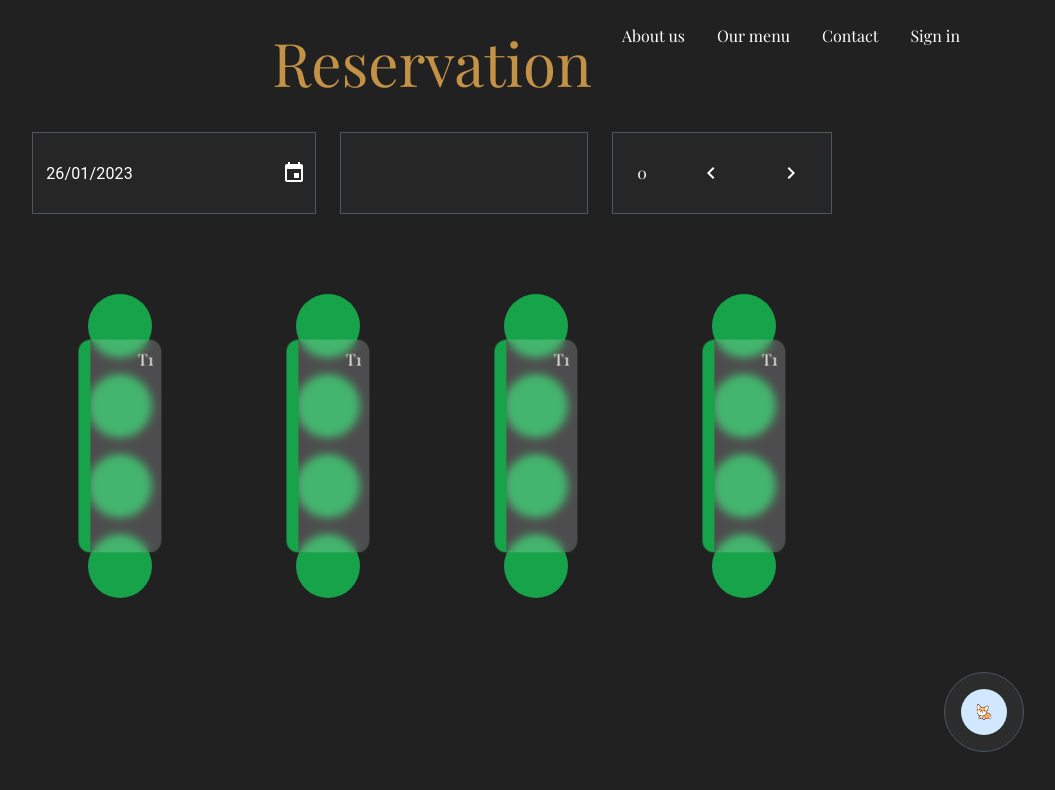
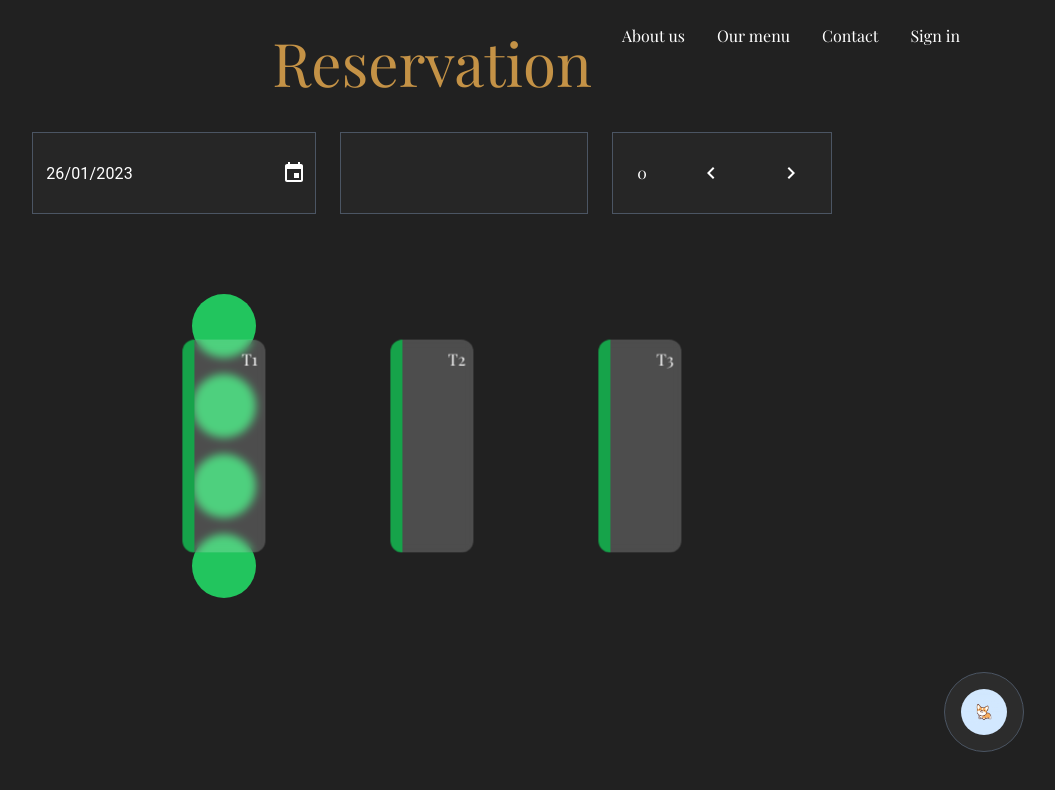
Before and after one commit to bao-nguyenbku/satisfa-frontend, a Next.js app: page /reservation in a window 1280 px wide. Shown: the top 790 px of the page, without its empty margins (208-1263 px from the left). Built offline with nearby package versions, Linux system fonts and the light colour scheme; no server answers; a web font is replaced by a local one.

Commit message:
implement reservation ui

```diff
--- a/src/components/reservation/index.tsx
+++ b/src/components/reservation/index.tsx
@@ -14,10 +14,10 @@ const Reservation = (props: Props) => {
         <GuestCounter />
       </div>
       <div className='pt-10 flex gap-36 flex-wrap items-center justify-center'>
-        <TableModel />
-        <TableModel />
-        <TableModel />
-        <TableModel />
+        <TableModel code='T1' status='FREE'/>
+        <TableModel code='T2' status='CHECKED-IN'/>
+        <TableModel code='T3' status='RESERVERD'/>
+        {/* <TableModel code='T4'/> */}
       </div>
     </div>
   );
--- a/src/components/reservation/table-model/index.tsx
+++ b/src/components/reservation/table-model/index.tsx
@@ -1,8 +1,29 @@
 import React, { useRef, useEffect, useState } from 'react';
+import { TABLE_CHECKED_IN, TABLE_FREE, TABLE_RESERVERD } from '@/constants';
 
-type Props = {};
+type Props = {
+  code: string;
+  status: TABLE_CHECKED_IN | TABLE_FREE | TABLE_RESERVERD;
+};
 
+const getStylebyStatus = (status: string) => {
+  switch (status) {
+    case 'CHECKED-IN': {
+      return 'red-500';
+    }
+    case 'FREE': {
+      return 'green-500';
+    }
+    case 'RESERVERD': {
+      return 'yellow-500';
+    }
+    default: {
+      return 'gray-500';
+    }
+  }
+};
 const TableModel = (props: Props) => {
+  const { code, status } = props;
   const chairRef = useRef<HTMLDivElement>(null);
   const tableRef = useRef<HTMLDivElement>(null);
   const [chairSize, setChairSize] = useState<{
@@ -40,13 +61,13 @@ const TableModel = (props: Props) => {
         className={`grid grid-cols-${numOfChair / 2} w-fit gap-4`}
         ref={chairRef}>
         {Array.from(Array(numOfChair).keys()).map((item) => (
-          <div key={item} className="bg-green-600 w-16 h-16 rounded-full"></div>
+          <div key={item} className={`bg-${getStylebyStatus(status)} w-16 h-16 rounded-full`}></div>
         ))}
       </div>
       <div
         className={`bg-white/20 backdrop-blur-sm absolute top-1/2 -translate-y-1/2 left-1/2 -translate-x-1/2 rounded-xl border-l-[12px] border-l-green-600 p-2`}
         ref={tableRef}>
-        <h2 className="text-white text-end">T1</h2>
+        <h2 className="text-white text-end">{code}</h2>
       </div>
     </div>
   );
--- /dev/null
+++ b/src/constants/index.ts
@@ -0,0 +1,3 @@
+export type TABLE_FREE = 'FREE';
+export type TABLE_RESERVERD = 'RESERVERD';
+export type TABLE_CHECKED_IN = 'CHECKED-IN';
```
